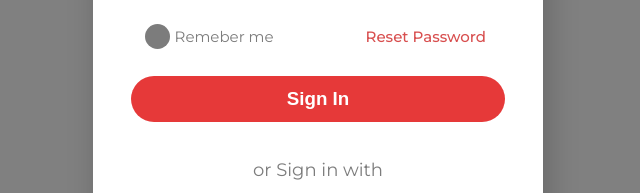
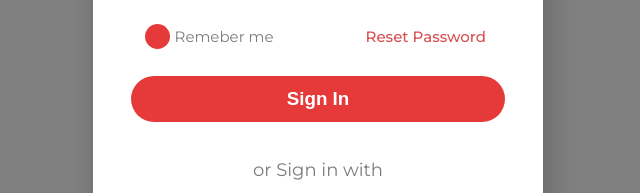
Before and after one commit to caynanr/signinfomr, a plain HTML site: page index.html in a window 1280 px wide. Shown: the part 334-527 px from the top of the page, 322-962 px from the left. Drawn offline with Linux system fonts and the light colour scheme.

Commit message:
resultadoFinal

```diff
--- a/style.css
+++ b/style.css
@@ -113,7 +113,7 @@ input[type="checkbox"]:before {
   height: 25px;
   top: -5px;
   left: -5px;
-  background-color: #7c7c7c;
+  background-color: #e63939;
   border-radius: 50%;
 }
 
```
Also changed, not shown: assets/resultadofinal.png.
